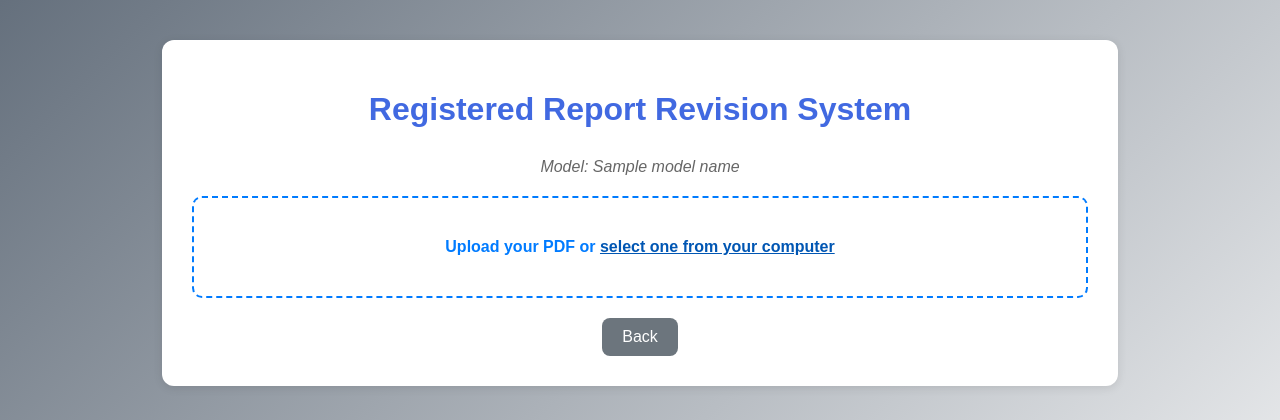
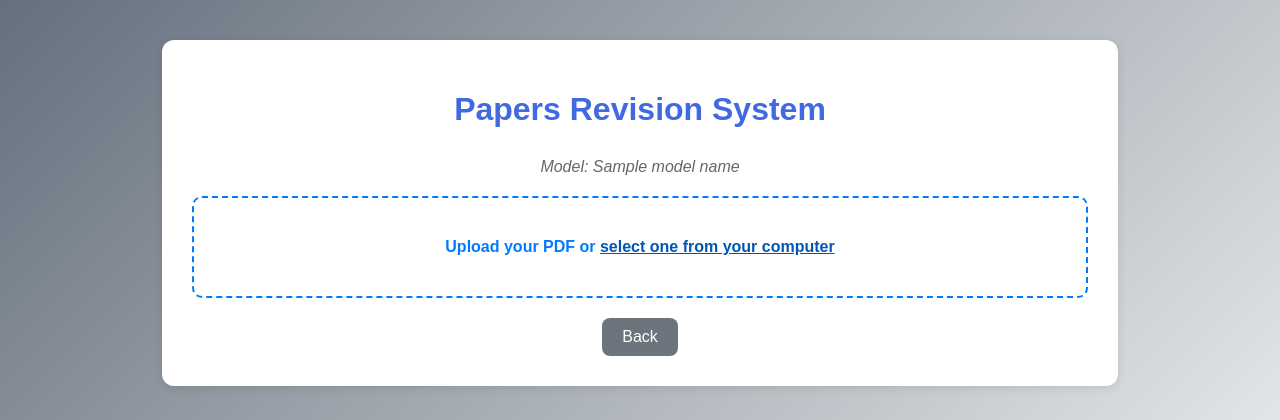
Before and after one commit to GuhlGuillermo/TFG, a Flask app: template templates/index.html in a window 1280 px wide. Shown: the top 420 px of the page. Run offline with Flask 3, Linux system fonts and the light colour scheme; the template is opened without the code that fills it: most values are stand-ins (such as "Sample title", 1, 10 or a date in 2020); parts of the project's set-up code (start-up, migrations or seed data) failed here and were passed over.

Commit message:
Cambio de título (11-01)

```diff
--- a/templates/home.html
+++ b/templates/home.html
@@ -32,7 +32,7 @@
 </head>
 <body>
     <div class="container">
-        <h1>Welcome to the registered report revision system</h1>
+        <h1>Welcome to the papers revision system</h1>
         <p>Please, sign in with ORCID</p>
         <button onclick="window.location.href='/login'">ORCID</button>
     </div>
--- a/templates/index.html
+++ b/templates/index.html
@@ -80,7 +80,7 @@
 
 <body>
 <div class="container">
-    <h1>Registered Report Revision System</h1>
+    <h1>Papers Revision System</h1>
     <p class="model">Model: {{ model_name }}</p>
 
     <form method="POST" enctype="multipart/form-data" id="upload-form">
--- a/templates/new_submission.html
+++ b/templates/new_submission.html
@@ -134,7 +134,7 @@
 {% endwith %}
 
 <div class="container">
-    <h1>Registered Report Revision System</h1>
+    <h1>Papers Revision System</h1>
     <p class="model">Model: {{ model_name }}</p>
 
     <form method="POST" enctype="multipart/form-data" id="upload-form">
```
